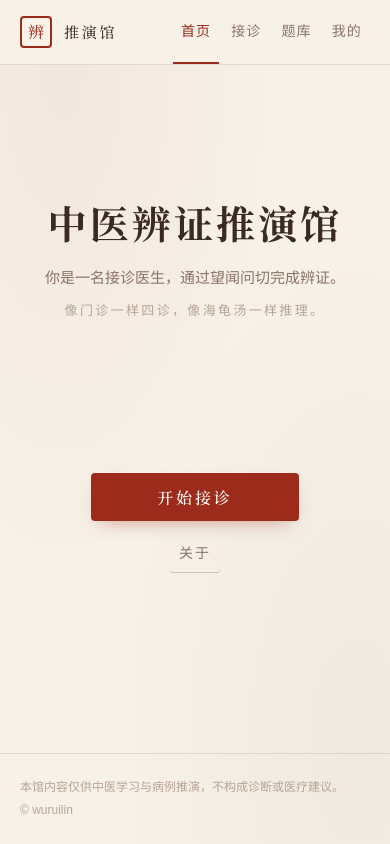
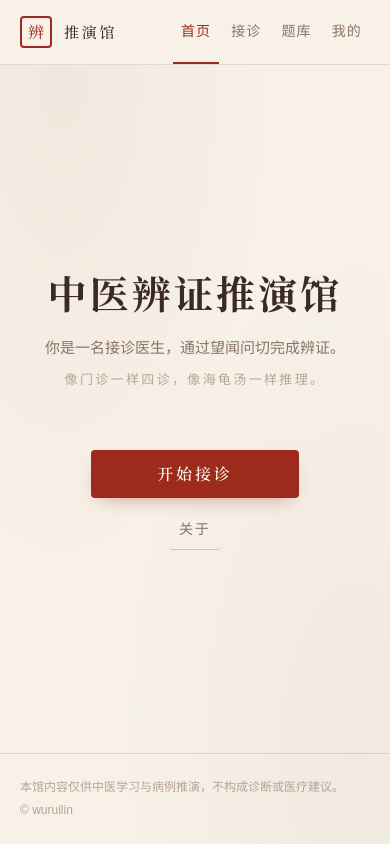
Before and after one commit to wuruilin666/TCM, a website with bundled scripts: page index.html in a window 390 px wide. Built offline with nearby package versions, Linux system fonts and the light colour scheme.

Commit message:
fix(home): 移动端首页改为内容组整体居中，CTA 与说明恢复自然间距
放弃分区式布局：.hero 改用 justify-content:center 将标题、说明、开始接诊作为一个完整内容组在首屏视觉中心垂直居中；删除 .hero-copy 的 padding-top 推移与 .home-buttons 的 100-180px 大留白，CTA 间距改为 clamp(48px,7dvh,72px)（实测 48-65px），形成标题->说明->主按钮的连续阅读路径。五尺寸（375x667 至 430x932）首屏零滚动，桌面端 >=640px 不变。

- sw.js: CACHE_VERSION 升至 tcm-v2026.09.27-fix4

```diff
--- a/css/main.css
+++ b/css/main.css
@@ -691,29 +691,28 @@ textarea { height: auto !important; min-height: 112px; padding: 12px 14px !impor
     .answer-area { grid-template-columns: 1fr; }
     .me-stats { grid-template-columns: repeat(3, 1fr); }
 
-    /* 首页首屏垂直分区（仅移动端）：明确的「标题视觉区 + 独立行动区」两块布局。
-       .hero 占满首屏剩余高度并成为 flex 列，从顶部开始自然排布（flex-start），
-       两个直接子节点就是两个区域：
-         .hero-copy    标题 + 副标题 + 描述（第一视觉中心）
-         .home-buttons 开始接诊 / 关于（独立行动区）
-       间距机制：不依赖屏幕剩余高度分配，CTA 与说明区之间用显式的响应式
-       margin-top 建立页面级大留白（随 dvh 增长），远大于普通段落间距，
-       视觉上一眼区分两个区域；标题区上方用轻量 padding-top 让标题落在
-       首屏中部附近。不使用 space-between / margin-top:auto / gap，
-       不使用 ::before/::after，不使用 fixed / absolute。 */
+    /* 首页首屏（仅移动端）：现代欢迎页式「一个完整内容组」。
+       .hero 是占满首屏剩余高度的 flex 列，justify-content:center 让
+       标题 → 说明 → 开始接诊 这一整组在首屏视觉中心处垂直居中（上方 header、
+       下方 footer 高度不对称，整组重心自然略偏下），不再拆成上下两个独立区域。
+       .hero-copy 不做 padding-top 人为推移；.home-buttons 只用 48~72px 的
+       响应式间距接在说明之后，形成「读完停顿一下再开始」的自然阅读路径。
+       不使用 space-between / margin-top:auto / flex gap 分区 / ::before/::after，
+       不使用 fixed / absolute。 */
     #pageHome .hero {
         flex: 1;
         display: flex;
         flex-direction: column;
-        justify-content: flex-start;
+        align-items: center;
+        justify-content: center;
         min-height: 0;
     }
     #pageHome .hero-copy {
-        padding-top: clamp(48px, 12dvh, 128px);
+        padding-top: 0;
     }
     #pageHome .home-buttons {
-        margin-top: clamp(100px, 18dvh, 180px);
-        padding-bottom: max(16px, env(safe-area-inset-bottom, 0px));
+        margin-top: clamp(48px, 7dvh, 72px);
+        padding-bottom: 0;
     }
     /* iPhone 底部 Home Indicator 安全区：保证 footer 文字与 CTA 不被手势条遮挡 */
     .site-footer-inner { padding-bottom: calc(24px + env(safe-area-inset-bottom, 0px)); }
--- a/sw.js
+++ b/sw.js
@@ -18,7 +18,7 @@
  * 发布新版本时只需修改 CACHE_VERSION（例如 tcm-v2026.10.01）。
  * ========================================================================== */
 
-const CACHE_VERSION = 'tcm-v2026.09.27-fix3';
+const CACHE_VERSION = 'tcm-v2026.09.27-fix4';
 
 // 版本化缓存：应用本体。升版本即换命名空间，旧缓存由 activate 清理。
 const APP_CACHE = CACHE_VERSION + '-app';
```
